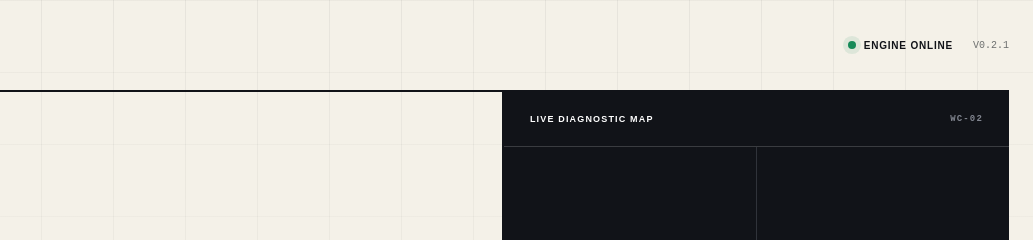
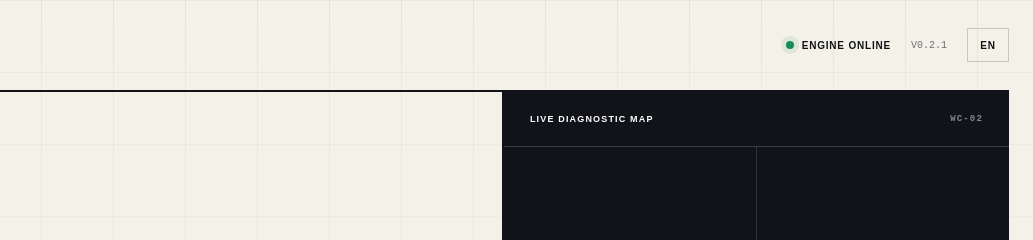
Before and after one commit to CayPlayProjects/WebCheck, a website: page public/index.html in a window 1280 px wide. Shown: the top 240 px of the page, 247-1280 px from the left. Drawn offline with Linux system fonts and the light colour scheme.

Commit message:
Load bilingual interface translations

```diff
--- a/public/index.html
+++ b/public/index.html
@@ -227,6 +227,7 @@
 
   <div class="toast" id="toast" role="status" aria-live="polite">Done</div>
 
+  <script src="/i18n.js"></script>
   <script src="/app.js"></script>
 </body>
 </html>
```
